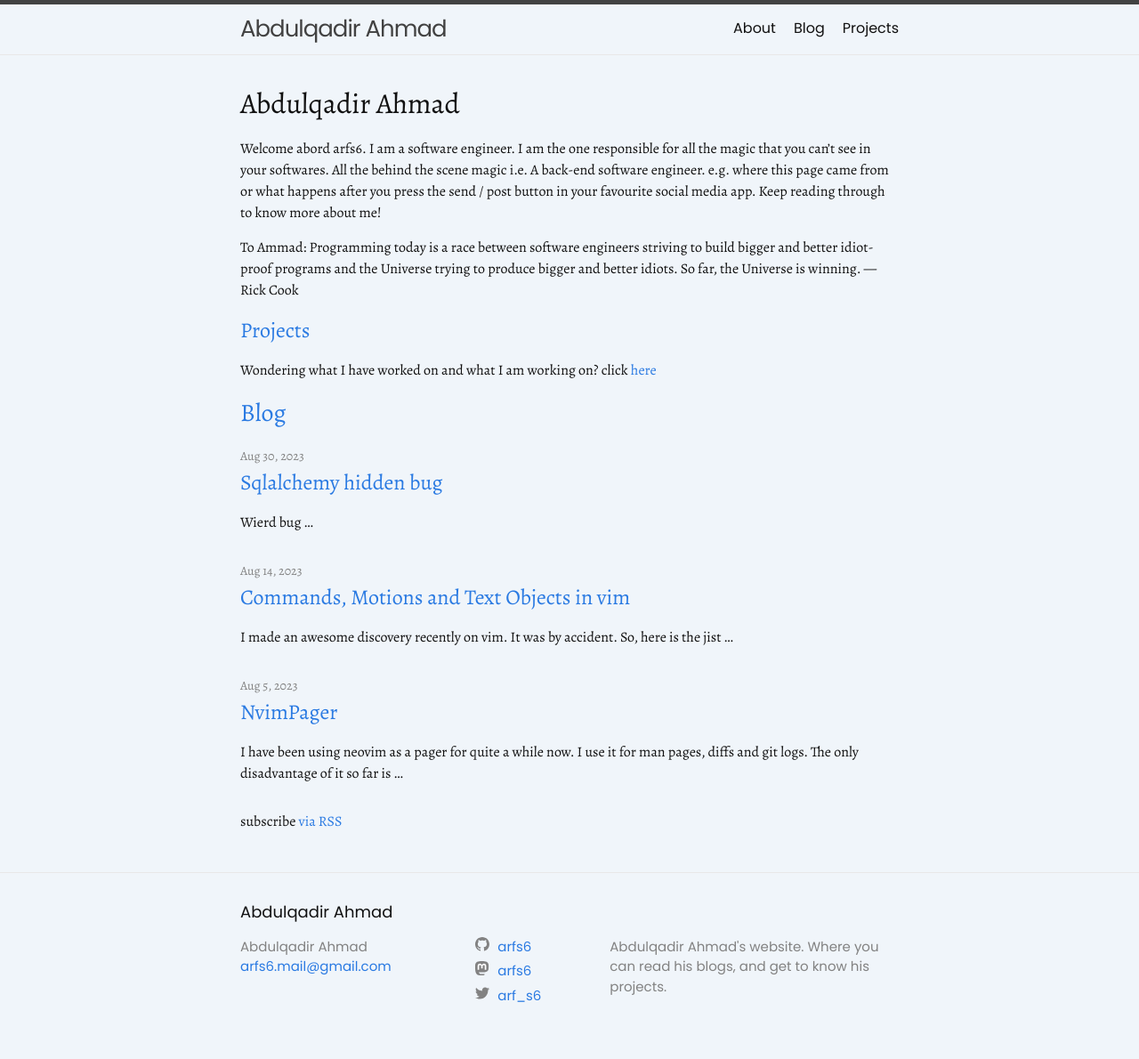
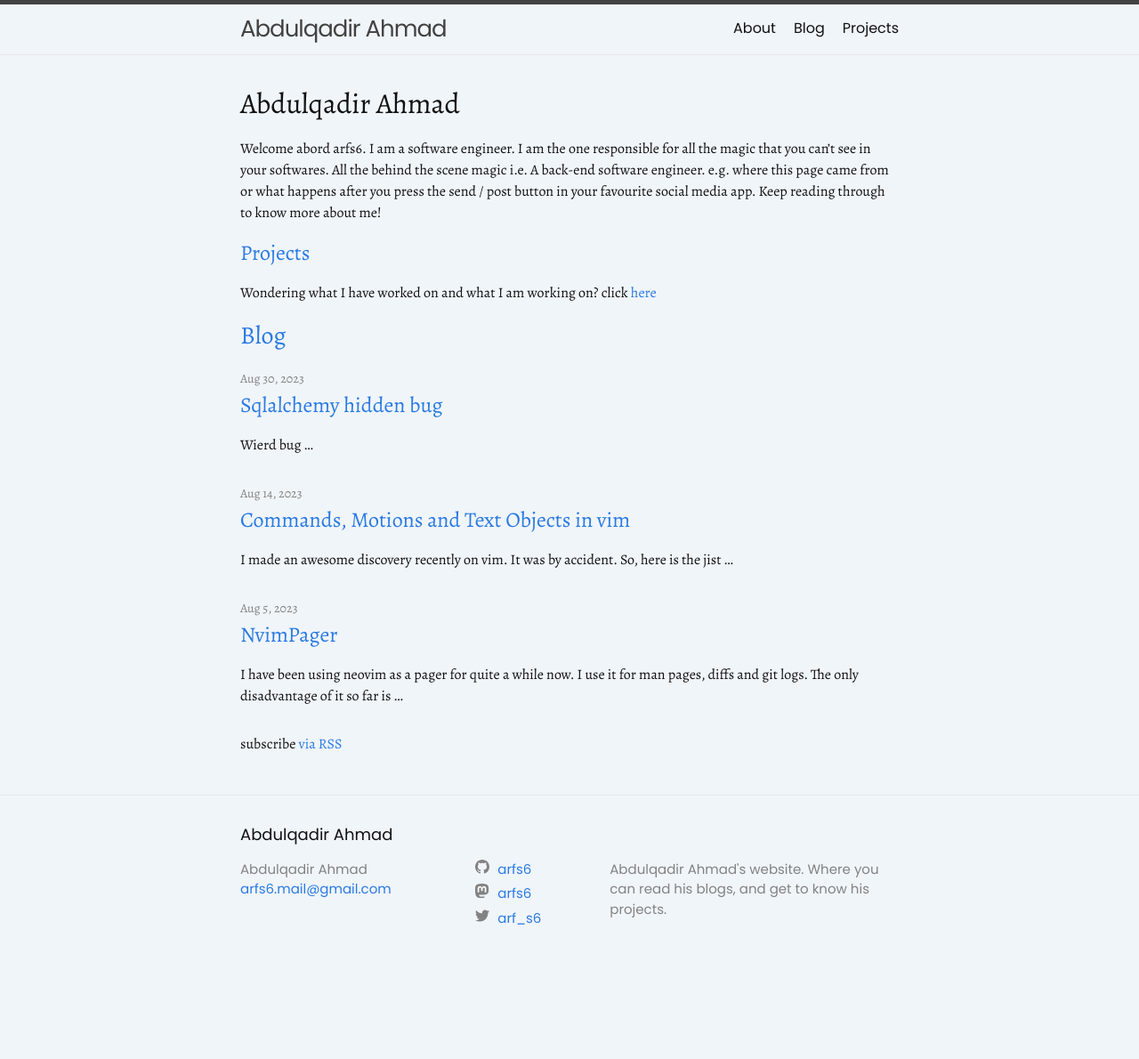
Before and after one commit to Arfs6/Arfs6.github.io, a Jekyll site: the page built from index.markdown, in a window 1280 px wide. Shown: the whole page at 89% size. Built offline with Jekyll 4.4.1, drawn with Linux system fonts in a browser that asks for light colours; after the commit the page ends 1103 px from its top, so only the background shows below that.

Commit message:
removed `to ammad` line in home page

```diff
--- a/index.markdown
+++ b/index.markdown
@@ -4,8 +4,6 @@ layout: home
 # Abdulqadir Ahmad
 Welcome abord arfs6. I am a software engineer. I am the one responsible for all the magic that you can't see in your softwares. All the behind the scene magic i.e. A back-end software engineer. e.g. where this page came from or what happens after you press the send / post button in your favourite social media app. Keep reading through to know more about me!
 
-To Ammad: Programming today is a race between software engineers striving to build bigger and better idiot-proof programs and the Universe trying to produce bigger and better idiots. So far, the Universe is winning. ― Rick Cook
-
 ## [Projects](./projects)
 
 Wondering what I have worked on and what I am working on? click [here](./projects)
```
